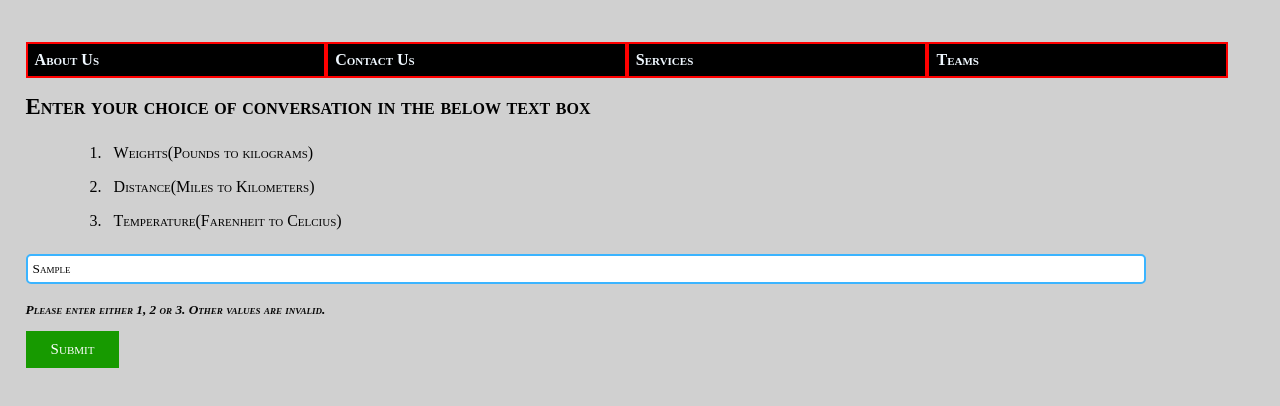
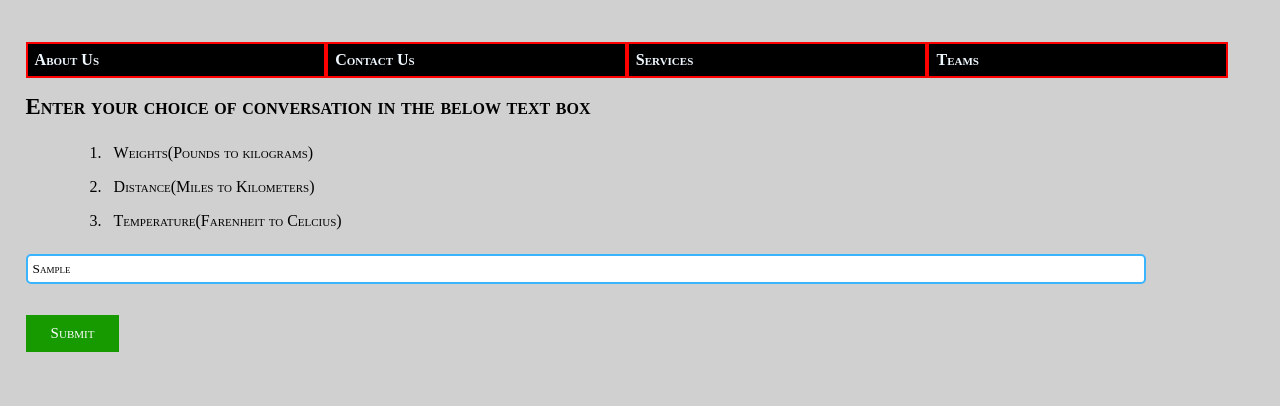
Before and after one commit to CM115abhiraw1205/Test_02, a plain HTML site: page index.html in a window 1280 px wide. Both pictures are taken after typing "Sample" into the empty fields and a click on the button "Submit". Drawn offline with Linux system fonts and the light colour scheme.

Commit message:
Modified Changes

```diff
--- a/index.html
+++ b/index.html
@@ -51,7 +51,7 @@
           window.location.href = "temperature-conversion.html";
           break;
       }
-      if (num != 1 || num != 2 || num != 3) {
+      if (num > 3) {
         document.getElementById("error").innerHTML = "Please enter either 1, 2 or 3. Other values are invalid.";
       }
     }
```
